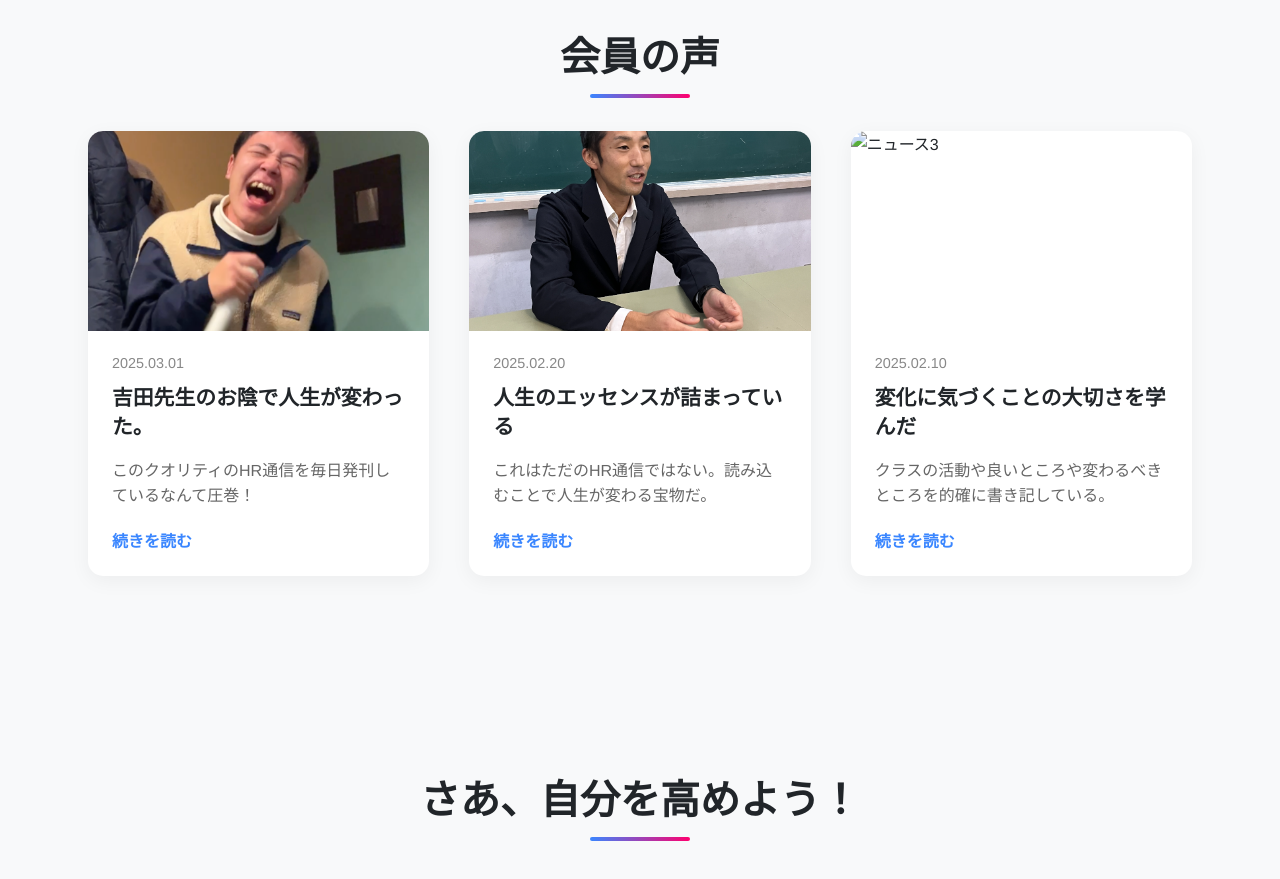
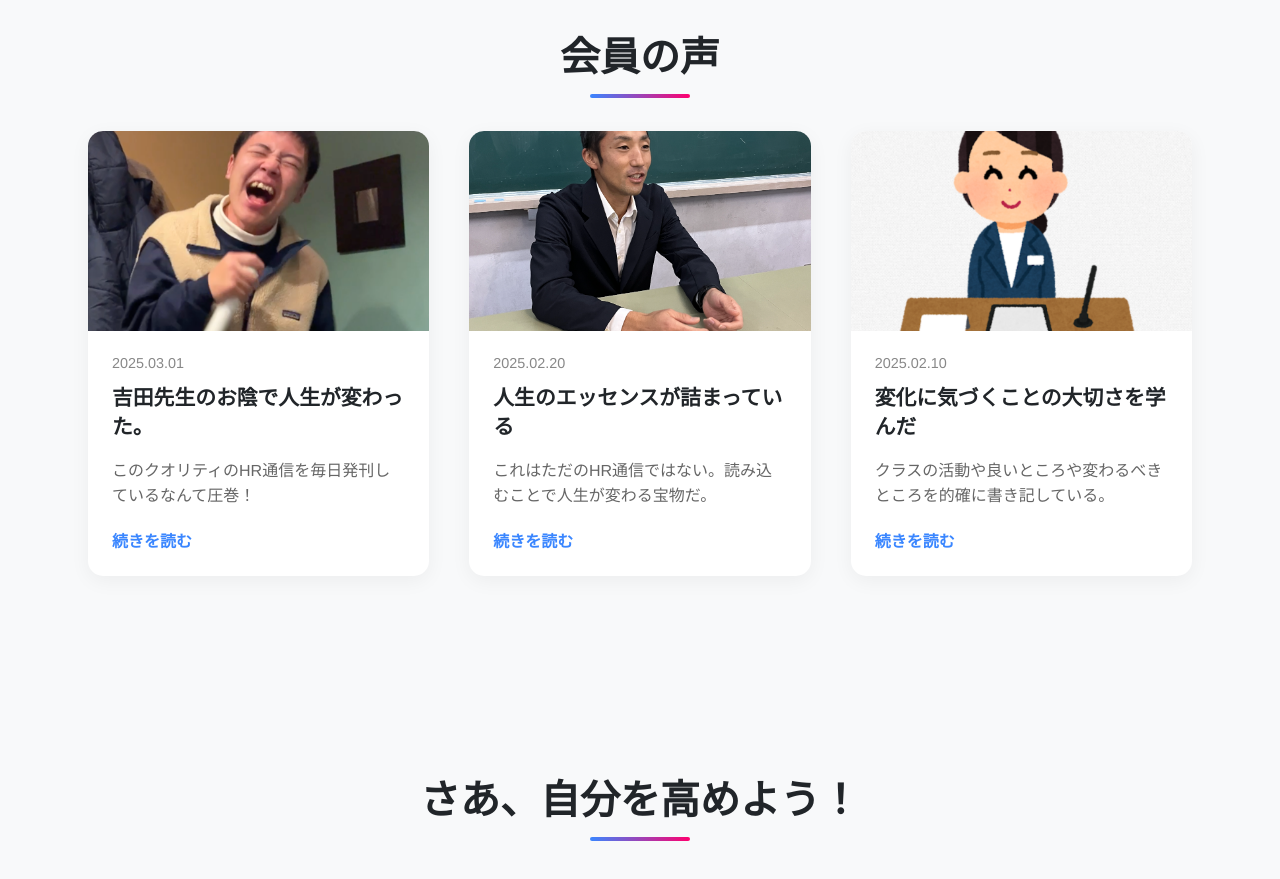
Before and after one commit to agrimuitobom/kami, a plain HTML site: page index.html in a window 1280 px wide. Shown: the part 1900-2779 px from the top of the page. Drawn offline with Linux system fonts and the light colour scheme.

Commit message:
index.html

```diff
--- a/index.html
+++ b/index.html
@@ -631,7 +631,7 @@
 
             <div class="news-card">
                 <div class="news-img-container">
-                    <img src="sample2.png" alt="ニュース3" class="news-img">
+                    <img src="image/sample2.png" alt="ニュース3" class="news-img">
                 </div>
                 <div class="news-content">
                     <span class="news-date">2025.02.10</span>
```
